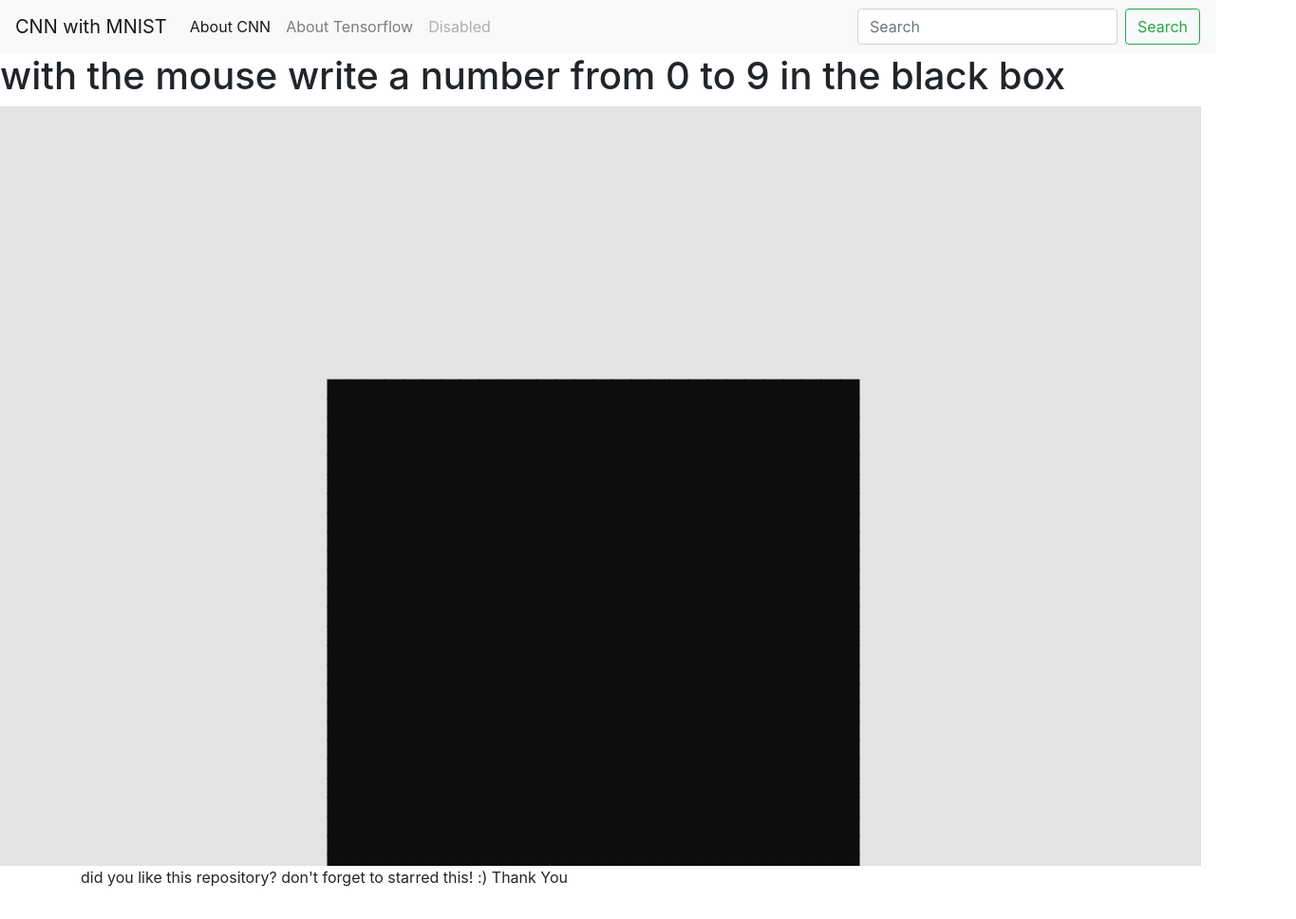
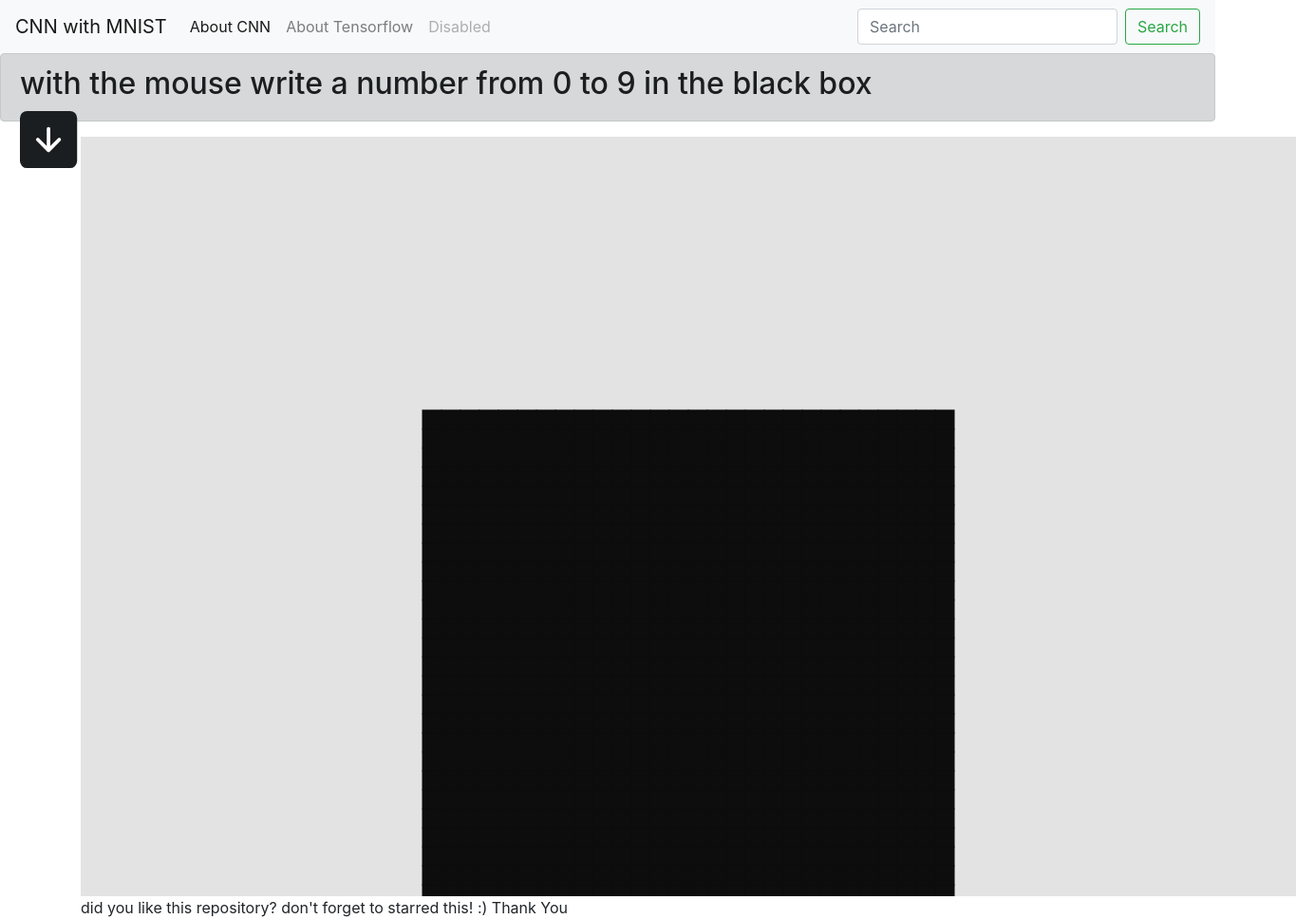
Before and after one commit to doctorget/deploy-model-web, a plain HTML site: page index.html in a window 1280 px wide. Shown: the whole page at 95% size, 1365 px wide, since content can reach past the window. Before the commit the page ends 936 px from the top, so only its background shows below. Drawn offline with nearby package versions, Linux system fonts and the light colour scheme; a script that the page names is missing.

Commit message:
styles on page master

```diff
--- a/index.html
+++ b/index.html
@@ -5,8 +5,8 @@
     <meta name="viewport" content="width=device-width, initial-scale=1.0">
     <meta http-equiv="X-UA-Compatible" content="ie=edge">
     <title>Classifier of manuscript whole numbers</title>
-    <link rel="stylesheet" href="https://stackpath.bootstrapcdn.com/bootstrap/4.4.1/css/bootstrap.min.css" integrity="sha384-Vkoo8x4CGsO3+Hhxv8T/Q5PaXtkKtu6ug5TOeNV6gBiFeWPGFN9MuhOf23Q9Ifjh"
-        crossorigin="anonymous">
+    <link rel="stylesheet" href="https://stackpath.bootstrapcdn.com/bootstrap/4.4.1/css/bootstrap.min.css"
+        integrity="sha384-Vkoo8x4CGsO3+Hhxv8T/Q5PaXtkKtu6ug5TOeNV6gBiFeWPGFN9MuhOf23Q9Ifjh" crossorigin="anonymous">
     <link rel="stylesheet" href="css/style.css">
     <script src="https://cdn.jsdelivr.net/npm/chart.js@2.8.0"></script>
     <script src="https://cdn.jsdelivr.net/npm/@tensorflow/tfjs@1.0.0/dist/tf.min.js"></script>
@@ -14,16 +14,18 @@
 
 <body>
     <nav class="navbar navbar-expand-lg navbar-light bg-light">
-        <button class="navbar-toggler" type="button" data-toggle="collapse" data-target="#navbarTogglerDemo03" aria-controls="navbarTogglerDemo03"
-            aria-expanded="false" aria-label="Toggle navigation">
-                          <span class="navbar-toggler-icon"></span>
-                        </button>
+        <button class="navbar-toggler" type="button" data-toggle="collapse" data-target="#navbarTogglerDemo03"
+            aria-controls="navbarTogglerDemo03" aria-expanded="false" aria-label="Toggle navigation">
+            <span class="navbar-toggler-icon"></span>
+        </button>
         <a class="navbar-brand" href="#">CNN with MNIST</a>
 
         <div class="collapse navbar-collapse" id="navbarTogglerDemo03">
             <ul class="navbar-nav mr-auto mt-2 mt-lg-0">
                 <li class="nav-item active">
-                    <a class="nav-link" href="https://www.researchgate.net/publication/285164623_An_Introduction_to_Convolutional_Neural_Networks">About CNN</a><span class="sr-only">(current)</span></a>
+                    <a class="nav-link"
+                        href="https://www.researchgate.net/publication/285164623_An_Introduction_to_Convolutional_Neural_Networks">About
+                        CNN</a><span class="sr-only">(current)</span></a>
                 </li>
                 <li class="nav-item">
                     <a class="nav-link" href="https://www.tensorflow.org/api_docs">About Tensorflow</a>
@@ -38,10 +40,27 @@
             </form>
         </div>
     </nav>
-    <div>
-        <h1>
-            with the mouse write a number from 0 to 9 in the black box</h1>
+
+
+    <div class="alert alert-dark" role="alert">
+        <h2> with the mouse write a number from 0 to 9 in the black box</h2>
+        <svg class="bi bi-arrow-down-square-fill" style="float:inline-start;" width="4em" height="4em" viewBox="-0 0 17 16" fill="currentColor"
+            xmlns="http://www.w3.org/2000/svg">
+            <path fill-rule="evenodd"
+                d="M2 0a2 2 0 0 0-2 2v12a2 2 0 0 0 2 2h12a2 2 0 0 0 2-2V2a2 2 0 0 0-2-2H2zm6.5 5a.5.5 0 0 0-1 0v4.793L5.354 7.646a.5.5 0 1 0-.708.708l3 3a.5.5 0 0 0 .708 0l3-3a.5.5 0 0 0-.708-.708L8.5 9.793V5z" />
+        </svg>
     </div>
+
+
+
+    <!-- <div class="container">
+            <svg class="bi bi-arrow-down-square-fill" width="1em" height="1em" viewBox="0 0 16 16" fill="currentColor"
+                xmlns="http://www.w3.org/2000/svg">
+                <path fill-rule="evenodd"
+                    d="M2 0a2 2 0 0 0-2 2v12a2 2 0 0 0 2 2h12a2 2 0 0 0 2-2V2a2 2 0 0 0-2-2H2zm6.5 5a.5.5 0 0 0-1 0v4.793L5.354 7.646a.5.5 0 1 0-.708.708l3 3a.5.5 0 0 0 .708 0l3-3a.5.5 0 0 0-.708-.708L8.5 9.793V5z" />
+            </svg>
+        </div> -->
+
     <div id="wrapper" style="position: relative;">
         <div class="row">
             <canvas id='grid'></canvas>
@@ -49,7 +68,7 @@
         </div>
 
     </div>
-    <div class="container">
+    <div class="container footer">
         <footer class="footer"> did you like this repository? don't forget to starred this! :) Thank You</footer>
     </div>
     <script type="text/javascript" src="js/script.js"></script>
```
